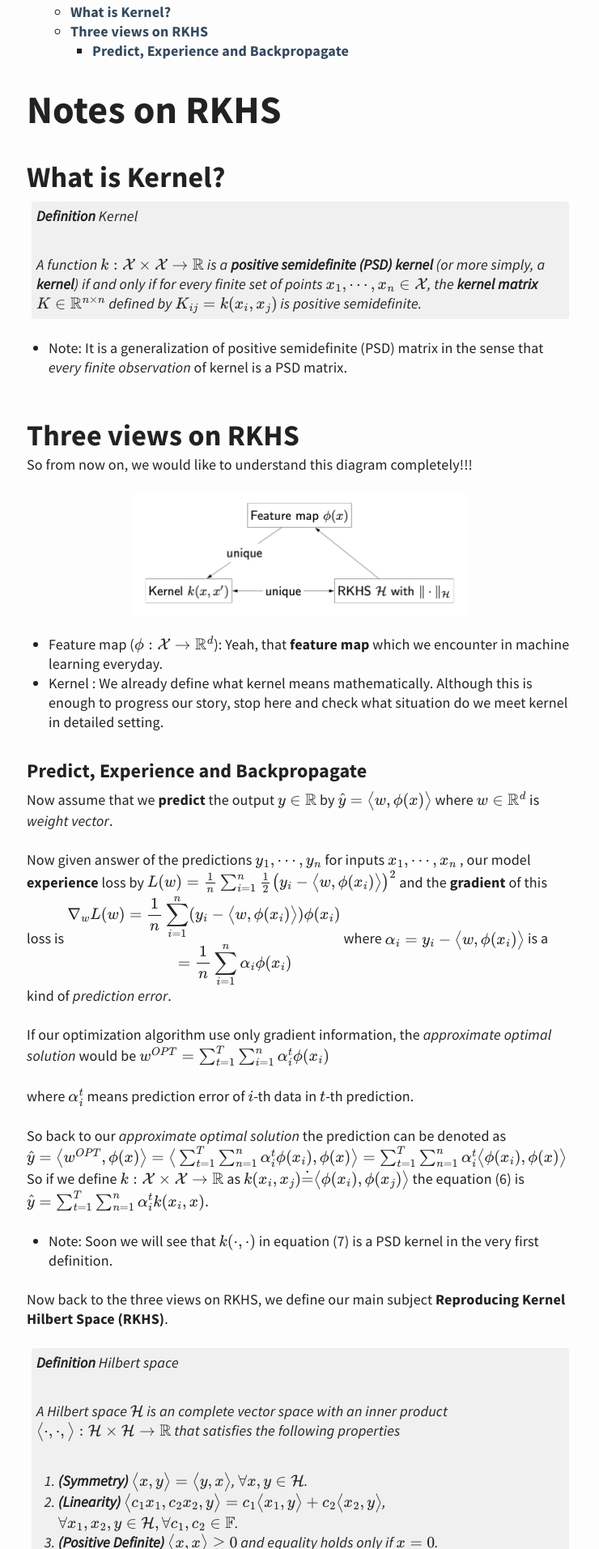
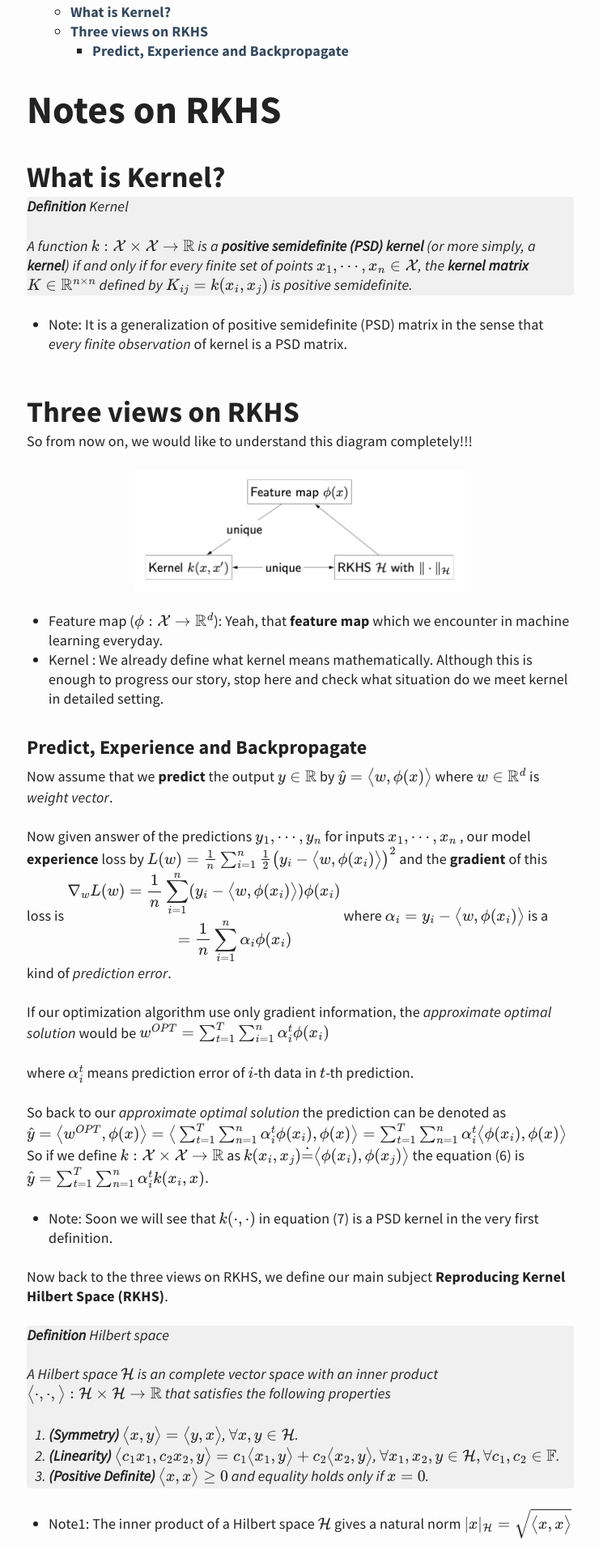
Before and after one commit to edmophia/edmophia.github.io, a Jekyll site: the page built from _posts/RKHS/2018-10-31-Notes on RKHS.md, in a window 1280 px wide. Shown: the part 308-2221 px from the top of the page at 81% size, without its empty margins (269-1009 px from the left). Built offline with Jekyll 4.4.1, drawn with Linux system fonts in a browser that asks for light colours; formulas are drawn with MathJax 3; a script that is not in the unit is left out.

Commit message:
no message

```diff
--- a/_sass/typography.scss
+++ b/_sass/typography.scss
@@ -36,15 +36,15 @@ h3, h4, h5, h6 {
 
 blockquote {
 	font-style: italic;
-	margin: 0.3em; /* 24px/18px */
+	margin: 0.01em; /* 24px/18px */
 	-webkit-border-radius: 4px;
 	   -moz-border-radius: 4px;
 	    -ms-border-radius: 4px;
           border-radius: 4px;
 	background-color: darken($background-color, 5%);
-	padding: 0 0.3em; /* 24px/18px */
+	padding: 0 0.01em; /* 24px/18px */
 	p, ul, ol {
-		padding: 0.3em 0; /* 24px/18px */
+		padding: 0.01em 0; /* 24px/18px */
 	}
 }
 
@@ -78,15 +78,15 @@ h3, h4, h5, h6 {
 
 blockquote {
 	font-style: italic;
-	margin: 0.3334em; /* 24px/18px */
+	margin: 0.01334em; /* 24px/18px */
 	-webkit-border-radius: 4px;
 	   -moz-border-radius: 4px;
 	    -ms-border-radius: 4px;
           border-radius: 4px;
 	background-color: darken($background-color, 5%);
-	padding: 0 0.33334em; /* 24px/18px */
+	padding: 0 0.013334em; /* 24px/18px */
 	p, ul, ol {
-		padding: 0.33334em 0; /* 24px/18px */
+		padding: 0.013334em 0; /* 24px/18px */
 	}
 }
 
```
